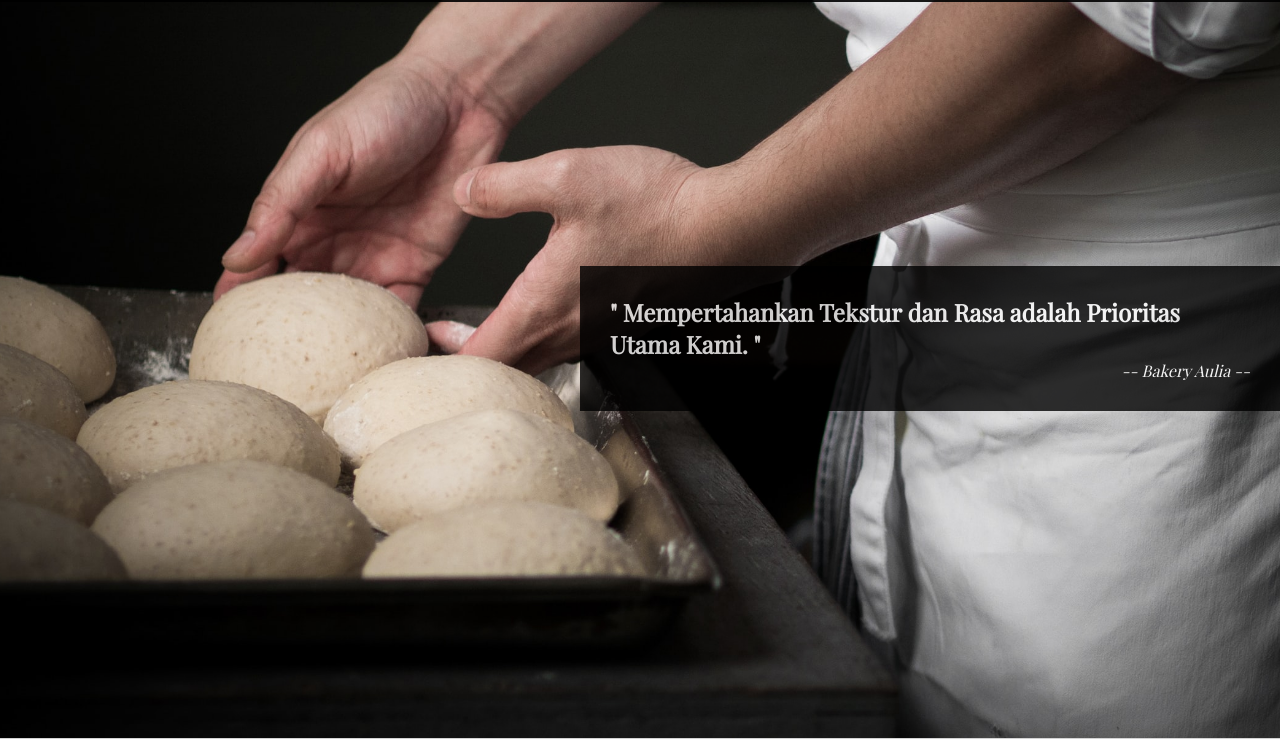
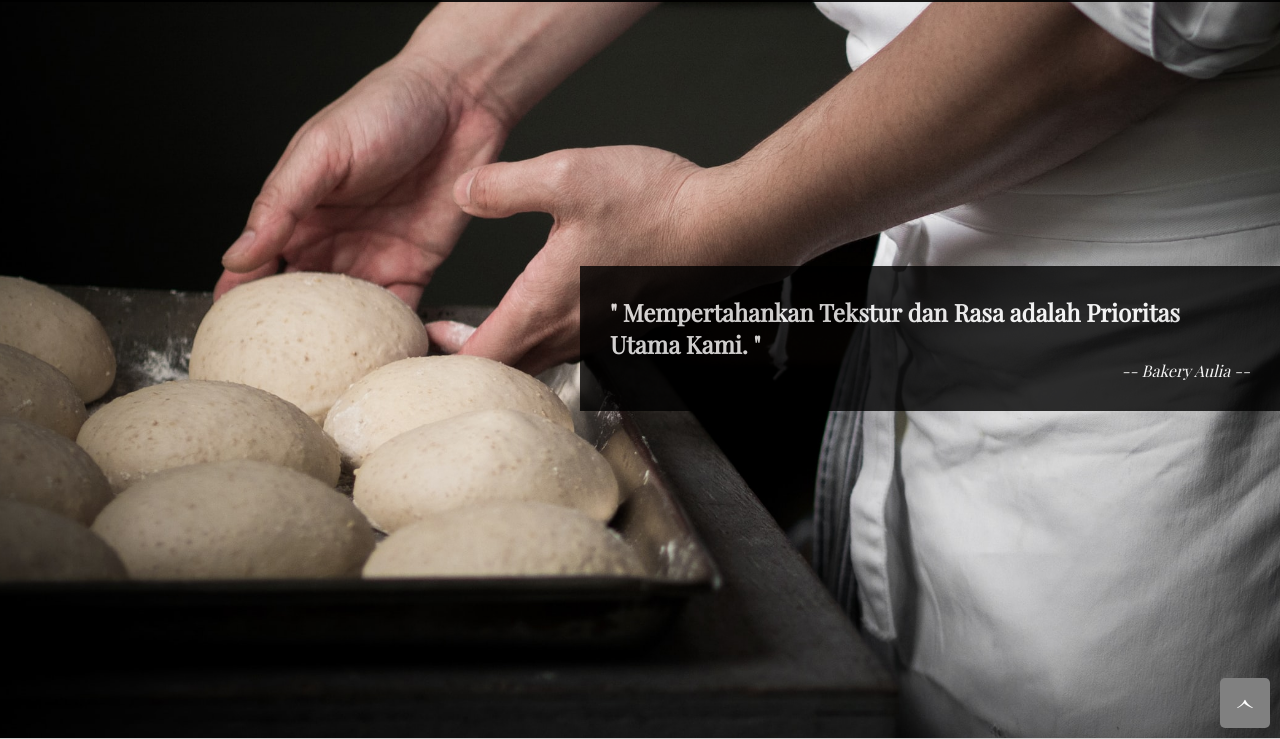
Before and after one commit to 1k14u14/bakery-aulia-company-profile, a plain HTML site: page index.html in a window 1280 px wide. Shown: the part 62-801 px from the top of the page. Drawn offline with nearby package versions, Linux system fonts and the light colour scheme.

Commit message:
update class active navbar

```diff
--- a/index.html
+++ b/index.html
@@ -30,6 +30,9 @@
         <li><a href="#sejarah" class="hm ">Tentang</a></li>
       </ul>
     </nav>
+    <div class="up">
+      <a href="#home">^</a>
+    </div>
     <div class="container">
       <section class="home" id="home">
         <div class="brand">
@@ -152,10 +155,12 @@
       const ul = document.querySelector('ul');
       const a = document.querySelectorAll('.hm');
       ul.addEventListener('click',function(e) {
-        a.forEach(function(hm) {
-          hm.className = 'hm';
-        });
-        e.target.classList.add('active')
+        if(e.target.classList.contains('hm')){
+          a.forEach(function(hm) {
+            hm.className = 'hm';
+          });
+          e.target.classList.add('active')
+        }
       })
     </script>
   </body>
--- a/style.css
+++ b/style.css
@@ -61,6 +61,23 @@ body {
   padding: 15px 15px;
   border-radius: 5px;
   transition: color 0.3s ease-in-out, box-shadow 0.5s ease-in-out;
+}
+
+div.up {
+  position: fixed;
+  bottom: 10px;
+  right: 10px;
+  width: 50px;
+  height: 50px;
+  border-radius: 5px;
+  background-color: grey;
+  text-align: center;
+}
+
+div.up a {
+  text-decoration: none;
+  font-size: 2.5em;
+  color: white;
 }
 
 .home {
```
